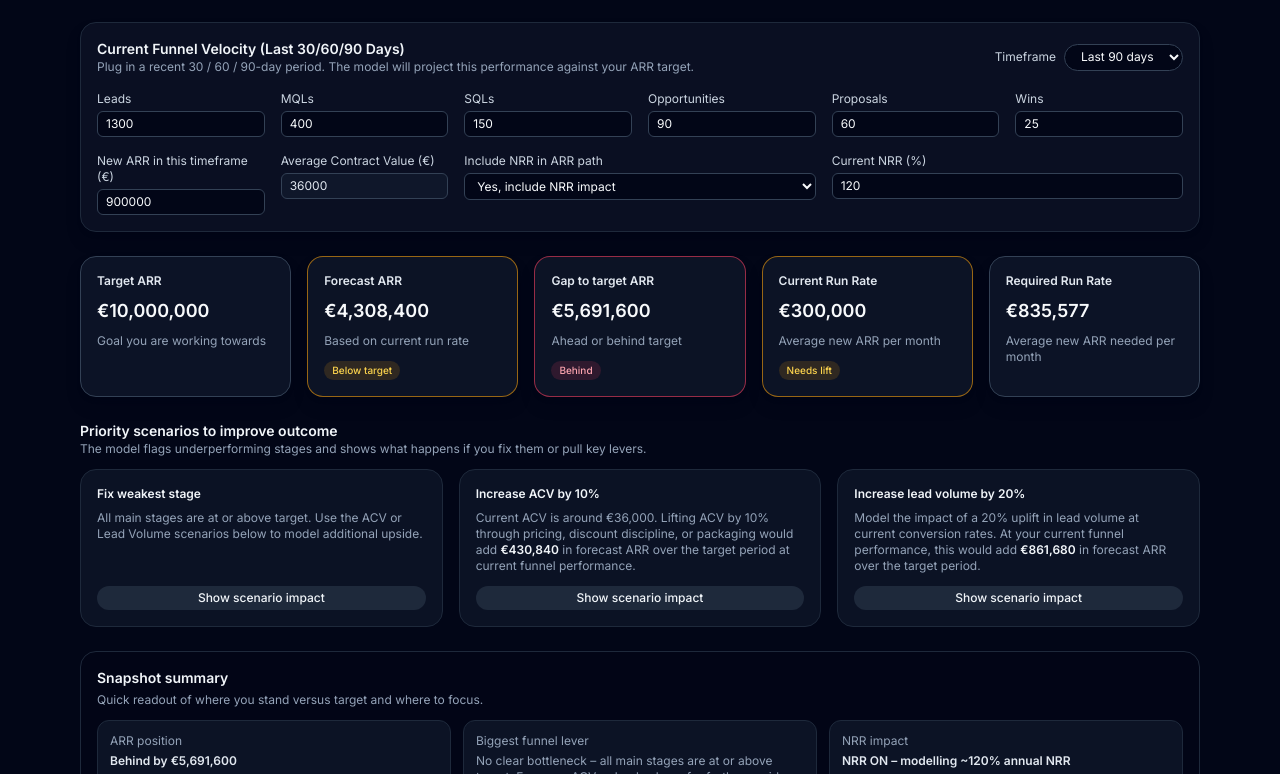
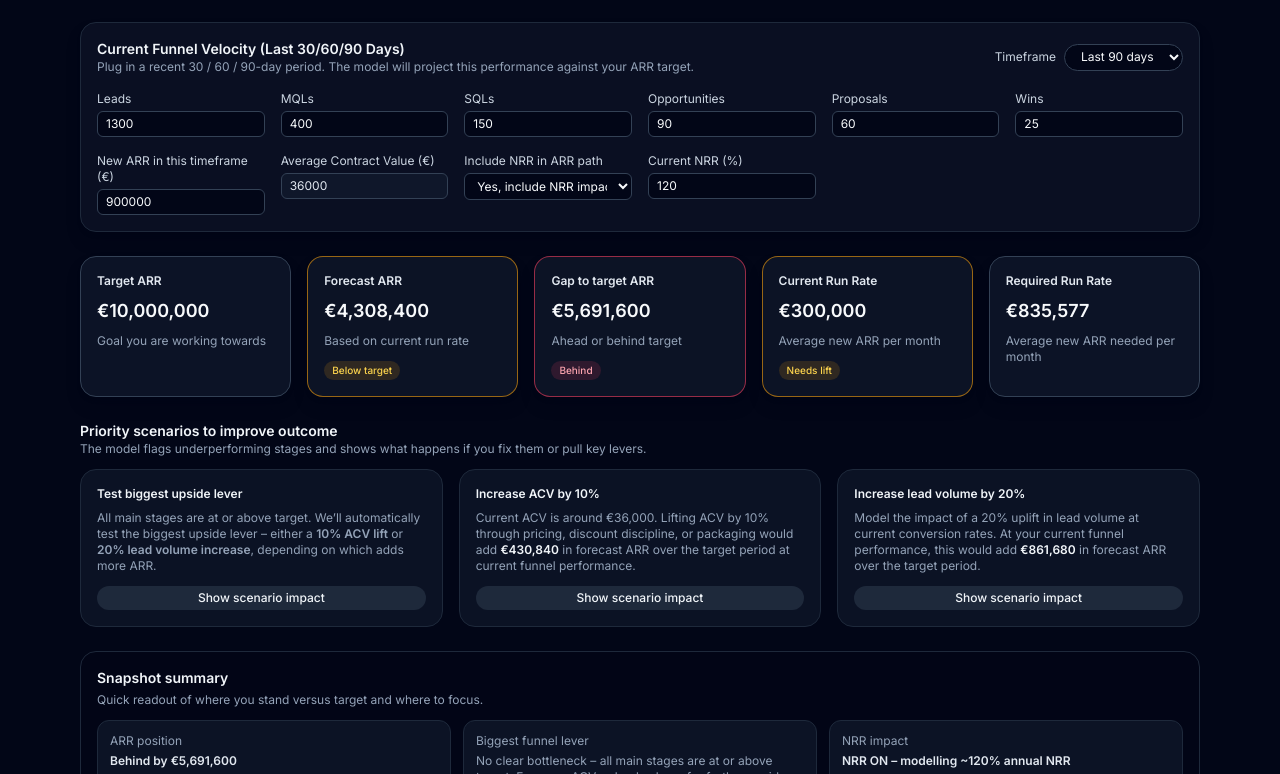
Before and after one commit to powerstephen/saas-throughput-tracker, a Next.js app: page / in a window 1280 px wide. Shown: the part 556-1330 px from the top of the page. Built offline with nearby package versions, Linux system fonts and the light colour scheme.

Commit message:
Update MainDashboard.tsx

```diff
--- a/components/MainDashboard.tsx
+++ b/components/MainDashboard.tsx
@@ -377,6 +377,12 @@ const MainDashboard: React.FC<MainDashboardProps> = ({ benchmarks }) => {
       ? boostLeadsPreview.forecastArr - baseMetrics.forecastArr
       : 0;
 
+  // ⭐ Fallback lever when there is no weak stage
+  const fallbackLever: ScenarioId =
+    liftAcvArrUplift >= boostLeadsArrUplift
+      ? "lift-acv"
+      : "boost-leads";
+
   return (
     <div className="space-y-6">
       {/* Current Funnel Velocity */}
@@ -492,7 +498,7 @@ const MainDashboard: React.FC<MainDashboardProps> = ({ benchmarks }) => {
             />
           </div>
 
-          {/* Bottom row: New ARR, ACV, NRR toggle, Current NRR */}
+          {/* Bottom row: New ARR, ACV, NRR toggle, Current NRR – all equal width */}
           <div className="md:col-span-1">
             <label className="block text-xs text-slate-300">
               New ARR in this timeframe (€)
@@ -523,7 +529,7 @@ const MainDashboard: React.FC<MainDashboardProps> = ({ benchmarks }) => {
             />
           </div>
 
-          <div className="md:col-span-2">
+          <div className="md:col-span-1">
             <label className="block text-xs text-slate-300">
               Include NRR in ARR path
             </label>
@@ -548,7 +554,7 @@ const MainDashboard: React.FC<MainDashboardProps> = ({ benchmarks }) => {
             </select>
           </div>
 
-          <div className="md:col-span-2">
+          <div className="md:col-span-1">
             <label className="block text-xs text-slate-300">
               Current NRR (%)
             </label>
@@ -634,13 +640,13 @@ const MainDashboard: React.FC<MainDashboardProps> = ({ benchmarks }) => {
         </div>
 
         <div className="grid gap-4 md:grid-cols-3">
-          {/* Scenario 1: Fix weakest stage */}
+          {/* Scenario 1: Fix weakest stage / best upside lever */}
           <div className="flex flex-col justify-between rounded-2xl border border-slate-800 bg-slate-900/70 p-4">
             <div className="space-y-2">
               <h3 className="text-xs font-semibold text-slate-100">
                 {weakestStage
                   ? `Fix weakest stage (${weakestStage.label})`
-                  : "Fix weakest stage"}
+                  : "Test biggest upside lever"}
               </h3>
               <p className="text-xs text-slate-400">
                 {weakestStage ? (
@@ -661,15 +667,35 @@ const MainDashboard: React.FC<MainDashboardProps> = ({ benchmarks }) => {
                     )}
                   </>
                 ) : (
-                  // 🔴 CHANGED COPY HERE ONLY
-                  "All main stages are at or above target. Use the ACV or Lead Volume scenarios below to model additional upside."
+                  <>
+                    All main stages are at or above target. We’ll
+                    automatically test the biggest upside lever –
+                    either a{" "}
+                    <span className="font-semibold">
+                      10% ACV lift
+                    </span>{" "}
+                    or{" "}
+                    <span className="font-semibold">
+                      20% lead volume increase
+                    </span>
+                    , depending on which adds more ARR.
+                  </>
                 )}
               </p>
             </div>
             <button
-              onClick={() => applyScenario("weakest-stage")}
+              onClick={() =>
+                weakestStage
+                  ? applyScenario("weakest-stage")
+                  : applyScenario(fallbackLever)
+              }
               className={`mt-3 inline-flex items-center justify-center rounded-full px-3 py-1 text-xs font-medium transition-colors ${
-                activeScenario === "weakest-stage"
+                activeScenario === "weakest-stage" &&
+                weakestStage
+                  ? "bg-sky-500 text-slate-950"
+                  : !weakestStage &&
+                    (activeScenario === "lift-acv" ||
+                      activeScenario === "boost-leads")
                   ? "bg-sky-500 text-slate-950"
                   : "bg-slate-800 text-slate-100 hover:bg-slate-700"
               }`}
@@ -760,7 +786,8 @@ const MainDashboard: React.FC<MainDashboardProps> = ({ benchmarks }) => {
             </p>
             <p className="mt-1 text-slate-400">
               Forecast ARR vs target based on current funnel
-              velocity{actuals.includeCustomerSuccess
+              velocity
+              {actuals.includeCustomerSuccess
                 ? " and NRR path."
                 : "."}
             </p>
```
